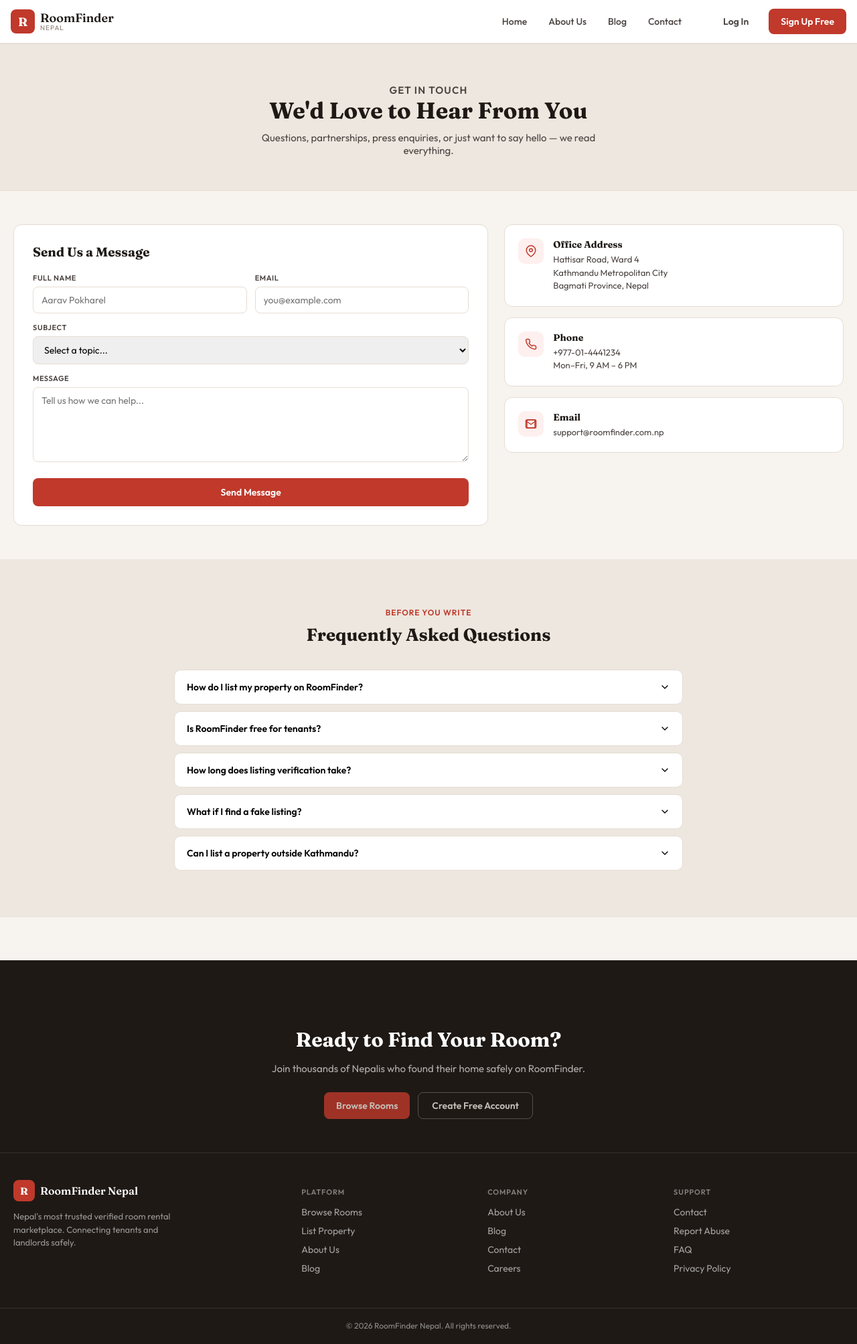
After one commit to Taestha123/room_finder, a Django app: page /contact/ in a window 1280 px wide. The commit adds this page. Shown: the whole page at 67% size. Run offline with Django 5.2, Linux system fonts and the light colour scheme.

Commit message:
contact page added

```diff
--- a/core/urls.py
+++ b/core/urls.py
@@ -6,6 +6,7 @@ app_name = 'core'
 urlpatterns = [
     path('', views.home, name='home'),
     path('about/', views.about, name='about'),
+    path('contact/', views.contact, name='contact'),
     path('dashboard/', views.dashboard, name='dashboard'),
 
     path('dashboard/listings/', views.admin_listings, name='admin_listings'),
--- a/core/views.py
+++ b/core/views.py
@@ -52,6 +52,12 @@ def home(request):
 
 def about(request):
     return render(request, 'core/about.html')
+
+def contact(request):
+    submitted = False
+    if request.method == 'POST':
+        submitted = True
+    return render(request, 'core/contact.html', {'submitted': submitted})
 
 def admin_required(view_func):
     """
--- /dev/null
+++ b/static/css/contact.css
@@ -0,0 +1,163 @@
+.contact-hero {
+  text-align: center;
+  padding: 60px 20px 50px;
+  background: var(--color-cream-dark);
+  border-bottom: 1px solid var(--color-rule);
+}
+.contact-eyebrow {
+  font-size: 12px;
+  letter-spacing: 0.08em;
+  text-transform: uppercase;
+  color: var(--color-brand);
+  font-weight: 600;
+  margin-bottom: 10px;
+}
+.contact-hero h1 {
+  font-size: 34px;
+  margin-bottom: 10px;
+}
+.contact-hero p {
+  color: var(--color-ink-soft);
+  font-size: 15px;
+  max-width: 500px;
+  margin: 0 auto;
+}
+
+.contact-layout {
+  max-width: 1300px;
+  margin: 0 auto;
+  padding: 50px 20px;
+  display: grid;
+  grid-template-columns: 1.4fr 1fr;
+  gap: 24px;
+  align-items: start;
+}
+.contact-form-card {
+  background: #fff;
+  border: 1px solid var(--color-rule);
+  border-radius: var(--radius-md);
+  padding: 28px;
+}
+.contact-form-card h2 {
+  font-size: 19px;
+  margin-bottom: 20px;
+}
+.contact-form-card .form-label {
+  font-size: 11px;
+  letter-spacing: 0.05em;
+  text-transform: uppercase;
+  font-weight: 600;
+  color: var(--color-ink-soft);
+  display: block;
+  margin-bottom: 6px;
+}
+
+.contact-form-card input[type="text"],
+.contact-form-card input[type="email"] {
+  width: 100%;
+  padding: 10px 12px;
+  border: 1px solid var(--color-rule);
+  border-radius: 8px;
+  font-size: 14px;
+}
+
+.contact-form-card input:focus,
+.contact-form-card select:focus,
+.contact-form-card textarea:focus {
+  outline: 2px solid var(--color-brand);
+  outline-offset: -1px;
+}
+.contact-row {
+  display: flex;
+  gap: 12px;
+  margin-bottom: 14px;
+}
+.contact-row > div { flex: 1; }
+
+.contact-success {
+  background: var(--color-leaf-light);
+  color: var(--color-leaf);
+  padding: 14px 16px;
+  border-radius: 8px;
+  font-size: 14px;
+  margin-bottom: 18px;
+}
+
+.info-card {
+  background: #fff;
+  border: 1px solid var(--color-rule);
+  border-radius: var(--radius-md);
+  padding: 20px;
+  margin-bottom: 16px;
+  display: flex;
+  gap: 14px;
+}
+.info-icon {
+  width: 38px;
+  height: 38px;
+  border-radius: 10px;
+  background: var(--color-brand-light);
+  color: var(--color-brand);
+  display: flex;
+  align-items: center;
+  justify-content: center;
+  flex-shrink: 0;
+}
+.info-card h3 { font-size: 14px; margin-bottom: 4px; }
+.info-card p { font-size: 13px; color: var(--color-ink-soft); line-height: 1.5; margin: 0; }
+
+.faq-section {
+  background: var(--color-cream-dark);
+  padding: 60px 20px;
+}
+.faq-inner {
+  max-width: 760px;
+  margin: 0 auto;
+}
+.faq-header {
+  text-align: center;
+  margin-bottom: 36px;
+}
+.faq-header h2 { font-size: 26px; }
+.faq-item {
+  background: #fff;
+  border: 1px solid var(--color-rule);
+  border-radius: 10px;
+  margin-bottom: 10px;
+  overflow: hidden;
+}
+.faq-question {
+  width: 100%;
+  text-align: left;
+  padding: 16px 18px;
+  display: flex;
+  justify-content: space-between;
+  align-items: center;
+  font-weight: 600;
+  font-size: 14px;
+  background: none;
+  border: none;
+  cursor: pointer;
+}
+.faq-icon {
+  transition: transform 0.2s;
+  flex-shrink: 0;
+}
+.faq-item.open .faq-icon { transform: rotate(180deg); }
+.faq-answer {
+  max-height: 0;
+  overflow: hidden;
+  transition: max-height 0.2s ease;
+}
+.faq-answer p {
+  padding: 0 18px 16px;
+  font-size: 13px;
+  color: var(--color-ink-soft);
+  line-height: 1.6;
+  margin: 0;
+}
+
+@media (max-width: 760px) {
+  .contact-layout { grid-template-columns: 1fr; }
+  .contact-row { flex-direction: column; gap: 0; }
+}
--- a/templates/base.html
+++ b/templates/base.html
@@ -25,7 +25,7 @@
           <a href="{% url 'core:home' %}">Home</a>
           <a href="{% url 'core:about' %}">About Us</a>
           <a href="#">Blog</a>
-          <a href="#">Contact</a>
+          <a href="{% url 'core:contact' %}">Contact</a>
           {% if user.is_authenticated and user.role == 'landlord' %}
             <a href="#">My Listings</a>
           {% endif %}
@@ -51,7 +51,7 @@
       <a href="{% url 'core:home' %}">Home</a>
       <a href="{% url 'core:about' %}">About Us</a>
       <a href="#">Blog</a>
-      <a href="#">Contact</a>
+      <a href="{% url 'core:contact' %}">Contact</a>
       {% if not user.is_authenticated %}
         <a href="{% url 'accounts:login' %}">Log In</a>
         <a href="{% url 'accounts:register' %}" class="btn btn-primary" style="text-align:center;">Sign Up Free</a>
@@ -103,13 +103,13 @@
         <p class="footer-col-title">Company</p>
         <a href="{% url 'core:about' %}">About Us</a>
         <a href="#">Blog</a>
-        <a href="#">Contact</a>
+        <a href="{% url 'core:contact' %}">Contact</a>
         <a href="#">Careers</a>
       </div>
 
       <div class="footer-col">
         <p class="footer-col-title">Support</p>
-        <a href="#">Contact Us</a>
+        <a href="{% url 'core:contact' %}">Contact</a>
         <a href="#">Report Abuse</a>
         <a href="#">FAQ</a>
         <a href="#">Privacy Policy</a>
--- /dev/null
+++ b/templates/core/contact.html
@@ -0,0 +1,159 @@
+{% extends 'base.html' %}
+{% load static %}
+{% block title %}Contact Us — Room Finder{% endblock %}
+{% block extra_css %}
+<link rel="stylesheet" href="{% static 'css/contact.css' %}">
+{% endblock %}
+{% block content %}
+
+<div class="contact-hero">
+  <p class="contact-eyebrow">Get In Touch</p>
+  <h1>We'd Love to Hear From You</h1>
+  <p>Questions, partnerships, press enquiries, or just want to say hello &mdash; we read everything.</p>
+</div>
+
+<div class="contact-layout">
+  <div class="contact-form-card">
+    <h2>Send Us a Message</h2>
+
+    {% if submitted %}
+      <div class="contact-success">Thanks for reaching out! We'll get back to you soon.</div>
+    {% endif %}
+
+    <form method="post">
+      {% csrf_token %}
+      <div class="contact-row">
+        <div>
+          <label class="form-label">Full Name</label>
+          <input type="text" name="full_name" placeholder="Aarav Pokharel" required>
+        </div>
+        <div>
+          <label class="form-label">Email</label>
+          <input type="email" name="email" placeholder="you@example.com" required>
+        </div>
+      </div>
+
+      <div style="margin-bottom:14px;">
+        <label class="form-label">Subject</label>
+        <select name="subject" style="width:100%; padding:10px 12px; border:1px solid var(--color-rule); border-radius:8px; font-size:14px;">
+          <option value="">Select a topic...</option>
+          <option value="general">General Question</option>
+          <option value="landlord">Landlord Support</option>
+          <option value="report">Report a Listing</option>
+          <option value="partnership">Partnership</option>
+        </select>
+      </div>
+
+      <div style="margin-bottom:20px;">
+        <label class="form-label">Message</label>
+        <textarea name="message" rows="5" placeholder="Tell us how we can help..." required style="width:100%; padding:10px 12px; border:1px solid var(--color-rule); border-radius:8px; font-size:14px; font-family:var(--font-body); resize:vertical;"></textarea>
+      </div>
+
+      <button type="submit" class="btn btn-primary" style="width:100%; justify-content:center; padding:12px;">Send Message</button>
+    </form>
+  </div>
+
+  <div>
+    <div class="info-card">
+      <div class="info-icon">
+        <svg width="18" height="18" viewBox="0 0 24 24" fill="none" stroke="currentColor" stroke-width="2" stroke-linecap="round" stroke-linejoin="round"><path d="M21 10c0 7-9 13-9 13s-9-6-9-13a9 9 0 0 1 18 0z"></path><circle cx="12" cy="10" r="3"></circle></svg>
+      </div>
+      <div>
+        <h3>Office Address</h3>
+        <p>Hattisar Road, Ward 4<br>Kathmandu Metropolitan City<br>Bagmati Province, Nepal</p>
+      </div>
+    </div>
+
+    <div class="info-card">
+      <div class="info-icon">
+        <svg width="18" height="18" viewBox="0 0 24 24" fill="none" stroke="currentColor" stroke-width="2" stroke-linecap="round" stroke-linejoin="round"><path d="M22 16.92v3a2 2 0 0 1-2.18 2 19.79 19.79 0 0 1-8.63-3.07 19.5 19.5 0 0 1-6-6 19.79 19.79 0 0 1-3.07-8.67A2 2 0 0 1 4.11 2h3a2 2 0 0 1 2 1.72c.127.96.361 1.903.7 2.81a2 2 0 0 1-.45 2.11L8.09 9.91a16 16 0 0 0 6 6l1.27-1.27a2 2 0 0 1 2.11-.45c.907.339 1.85.573 2.81.7A2 2 0 0 1 22 16.92z"></path></svg>
+      </div>
+      <div>
+        <h3>Phone</h3>
+        <p>+977-01-4441234<br>Mon&ndash;Fri, 9 AM &ndash; 6 PM</p>
+      </div>
+    </div>
+
+    <div class="info-card">
+      <div class="info-icon">
+        <svg width="18" height="18" viewBox="0 0 24 24" fill="none" stroke="currentColor" stroke-width="2" stroke-linecap="round" stroke-linejoin="round"><path d="M4 4h16v16H4z" fill="none"></path><path d="M22 6l-10 7L2 6"></path><rect x="2" y="4" width="20" height="16" rx="2"></rect></svg>
+      </div>
+      <div>
+        <h3>Email</h3>
+        <p>support@roomfinder.com.np</p>
+      </div>
+    </div>
+  </div>
+</div>
+
+<div class="faq-section">
+  <div class="faq-inner">
+    <div class="faq-header">
+      <p class="contact-eyebrow">Before You Write</p>
+      <h2>Frequently Asked Questions</h2>
+    </div>
+
+    <div class="faq-item">
+      <button type="button" class="faq-question">
+        How do I list my property on RoomFinder?
+        <svg class="faq-icon" width="16" height="16" viewBox="0 0 24 24" fill="none" stroke="currentColor" stroke-width="2" stroke-linecap="round" stroke-linejoin="round"><polyline points="6 9 12 15 18 9"></polyline></svg>
+      </button>
+      <div class="faq-answer"><p>Create a free account as a landlord, fill out the listing form with your property details, and upload your verification documents. Our team reviews and approves listings within 24&ndash;48 hours.</p></div>
+    </div>
+
+    <div class="faq-item">
+      <button type="button" class="faq-question">
+        Is RoomFinder free for tenants?
+        <svg class="faq-icon" width="16" height="16" viewBox="0 0 24 24" fill="none" stroke="currentColor" stroke-width="2" stroke-linecap="round" stroke-linejoin="round"><polyline points="6 9 12 15 18 9"></polyline></svg>
+      </button>
+      <div class="faq-answer"><p>Yes, completely free. Browsing, searching, and contacting landlords costs nothing for tenants.</p></div>
+    </div>
+
+    <div class="faq-item">
+      <button type="button" class="faq-question">
+        How long does listing verification take?
+        <svg class="faq-icon" width="16" height="16" viewBox="0 0 24 24" fill="none" stroke="currentColor" stroke-width="2" stroke-linecap="round" stroke-linejoin="round"><polyline points="6 9 12 15 18 9"></polyline></svg>
+      </button>
+      <div class="faq-answer"><p>Most listings are reviewed within 24&ndash;48 hours. You'll be notified by email once your listing is approved or if something needs to be corrected.</p></div>
+    </div>
+
+    <div class="faq-item">
+      <button type="button" class="faq-question">
+        What if I find a fake listing?
+        <svg class="faq-icon" width="16" height="16" viewBox="0 0 24 24" fill="none" stroke="currentColor" stroke-width="2" stroke-linecap="round" stroke-linejoin="round"><polyline points="6 9 12 15 18 9"></polyline></svg>
+      </button>
+      <div class="faq-answer"><p>Use the "Report" option on the listing page, or reach out to us directly here. Our team investigates every report within one business day.</p></div>
+    </div>
+
+    <div class="faq-item">
+      <button type="button" class="faq-question">
+        Can I list a property outside Kathmandu?
+        <svg class="faq-icon" width="16" height="16" viewBox="0 0 24 24" fill="none" stroke="currentColor" stroke-width="2" stroke-linecap="round" stroke-linejoin="round"><polyline points="6 9 12 15 18 9"></polyline></svg>
+      </button>
+      <div class="faq-answer"><p>Yes &mdash; RoomFinder covers all 7 provinces of Nepal, not just the Kathmandu Valley.</p></div>
+    </div>
+
+  </div>
+</div>
+
+<script>
+  document.querySelectorAll('.faq-question').forEach(function (btn) {
+    btn.addEventListener('click', function () {
+      var item = btn.closest('.faq-item');
+      var answer = item.querySelector('.faq-answer');
+      var isOpen = item.classList.contains('open');
+
+      document.querySelectorAll('.faq-item').forEach(function (i) {
+        i.classList.remove('open');
+        i.querySelector('.faq-answer').style.maxHeight = null;
+      });
+
+      if (!isOpen) {
+        item.classList.add('open');
+        answer.style.maxHeight = answer.scrollHeight + 'px';
+      }
+    });
+  });
+</script>
+
+{% endblock %}
```
